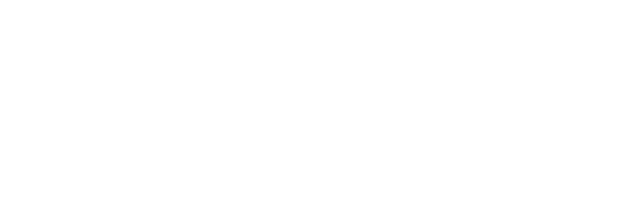
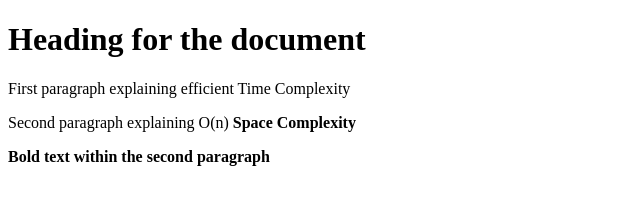
Before and after one commit to acciojob/time-and-space-complexity-Mrunmayeeeee, a website: page main.html in a window 1280 px wide. Shown: the whole page, without its empty margins (0-640 px from the left). Drawn offline with Linux system fonts and the light colour scheme.

Commit message:
created a submission

```diff
--- a/main.html
+++ b/main.html
@@ -7,8 +7,13 @@
 </head>
 
 <body>
+	<h1>Heading for the document</h1>
+	<p>First paragraph explaining efficient Time Complexity</p>
+	<p>Second paragraph explaining O(n) <b>Space Complexity</b></p>
+	<b>	Bold text within the second paragraph</b>
 	<!-- the entire body must be written by student -->
     <script type="text/javascript" src="./script.js">
+
 </script>
 
 </body>
```
